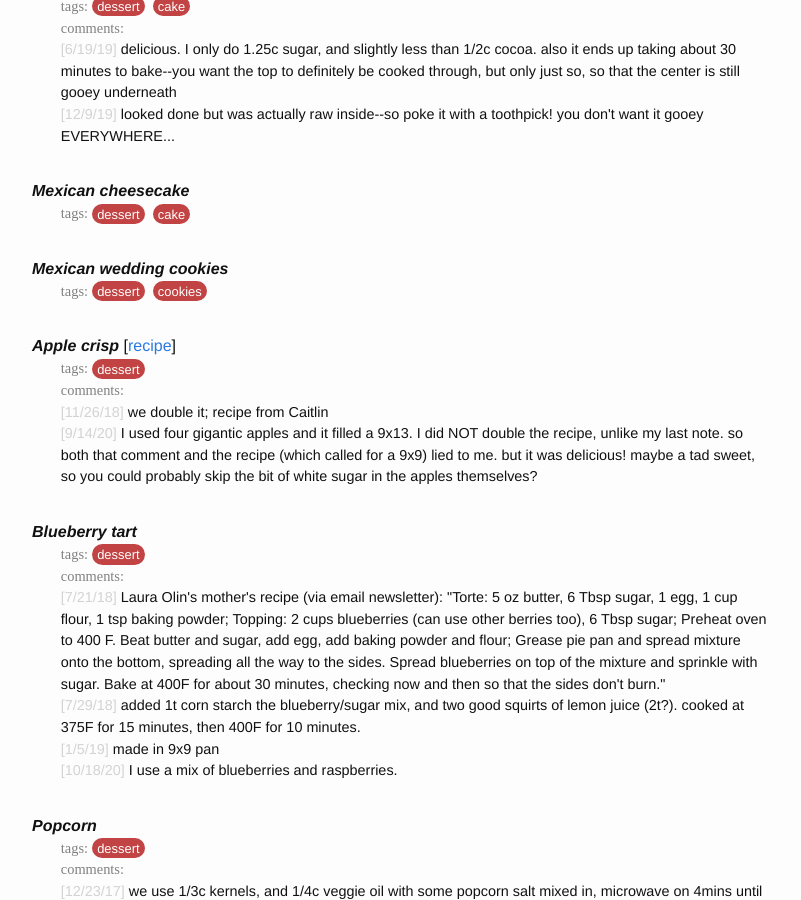
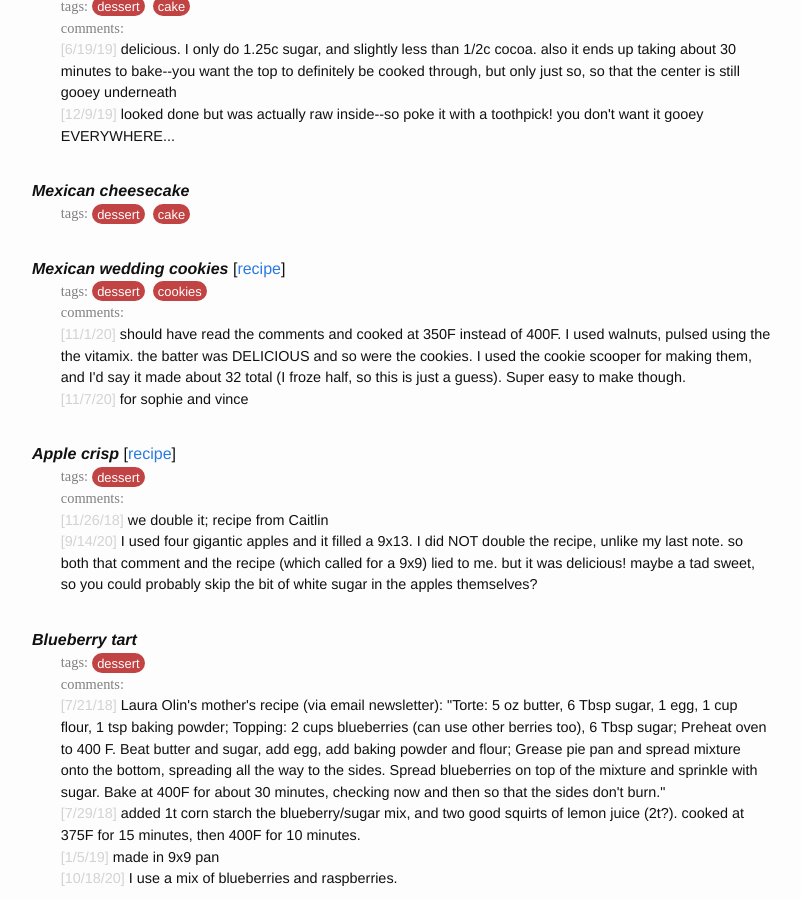
Before and after one commit to mobeets/recipes, a Jekyll site: the page built from index.html, in a window 1280 px wide and 900 px high, scrolled down 31072 px. Shown: the whole window, without its empty margins (238-1039 px from the left). Built offline with Jekyll 4.4.1, drawn with Linux system fonts in a browser that asks for light colours; nearby versions of some CDN libraries; library files that are not in the unit come from our copies; some of the changed lines change nothing that is shown.

Commit message:
data update

```diff
--- a/_data/recipes.yml
+++ b/_data/recipes.yml
@@ -4,7 +4,7 @@
   name: "hot buttered rum"
   tags:
   - "drink"
-  last_suggested_date: '2016-01-01'
+  last_suggested_date: '2020-10-31'
   recipe_urls: []
   comments:
   - date: "10/17/20"
@@ -258,7 +258,7 @@
   tags:
   - "dinner"
   - "chicken"
-  last_suggested_date: '2016-01-01'
+  last_suggested_date: '2020-10-31'
   recipe_urls:
   - "https://www.thechunkychef.com/one-pot-chicken-parmesan-pasta/"
   comments:
@@ -270,7 +270,7 @@
   name: "sausage squash bake"
   tags:
   - "dinner"
-  last_suggested_date: '2016-01-01'
+  last_suggested_date: '2020-10-31'
   recipe_urls: []
   comments:
   - date: "10/15/20"
@@ -288,7 +288,7 @@
   comments:
   - date: "9/30/20"
     comment: "a little too salty and too much sage, but super flavorful. I also add chili flakes, and use garlic powder instead of garlic. used 8oz sausage so recipe split in half."
-- count: 1
+- count: 2
   index: 172
   nickname: ""
   name: "thai shrimp curry"
@@ -324,7 +324,7 @@
   comments:
   - date: "7/24/20"
     comment: "this recipe was much better! the sprinkling of togarashi at the end was perfect. jess got _super_ thin pork chops which seemed bad at first but honestly it wasn't really that bad. we used the 'cheat dashi' but I do want to buy the real deal for next time."
-- count: 3
+- count: 4
   index: 169
   nickname: ""
   name: "cast iron pizza"
@@ -761,7 +761,7 @@
   tags:
   - "dinner"
   - "chicken"
-  last_suggested_date: '2019-08-24'
+  last_suggested_date: '2020-11-07'
   recipe_urls:
   - "http://www.seriouseats.com/recipes/2017/04/katsudon-japanese-leftover-cutlet-rice-egg-bowl-recipe.html"
   comments:
@@ -1135,7 +1135,7 @@
   name: "roast duck"
   tags:
   - "dinner"
-  last_suggested_date: '2019-08-31'
+  last_suggested_date: '2020-11-14'
   recipe_urls: []
   comments:
   - date: "7/12/16"
@@ -1616,7 +1616,7 @@
   - "dinner"
   - "tacos"
   - "chicken"
-  last_suggested_date: '2019-08-31'
+  last_suggested_date: '2020-11-14'
   recipe_urls: []
   comments:
   - date: "5/26/15"
@@ -1653,7 +1653,7 @@
   - "dinner"
   - "pasta"
   - "pork"
-  last_suggested_date: '2019-08-24'
+  last_suggested_date: '2020-11-07'
   recipe_urls: []
   comments:
   - date: "4/18/15"
@@ -1810,7 +1810,7 @@
   tags:
   - "dinner"
   - "soup"
-  last_suggested_date: '2019-08-31'
+  last_suggested_date: '2020-11-14'
   recipe_urls: []
   comments:
   - date: "8/24/14"
@@ -1940,7 +1940,7 @@
   comments:
   - date: "6/23/14"
     comment: "talk about people doing jobs they hate, and dumb people who click Edit to copy/paste"
-- count: 7
+- count: 8
   index: 47
   nickname: ""
   name: "lasagna"
@@ -2041,7 +2041,7 @@
   name: "scallops, oyster mushrooms"
   tags:
   - "dinner"
-  last_suggested_date: '2019-08-24'
+  last_suggested_date: '2020-11-07'
   recipe_urls: []
   comments:
   - date: "1/29/14"
@@ -2165,7 +2165,7 @@
   tags:
   - "dinner"
   - "sandwich"
-  last_suggested_date: '2019-08-31'
+  last_suggested_date: '2020-11-14'
   recipe_urls: []
   comments:
   - date: "10/30/13"
@@ -2719,7 +2719,7 @@
   last_suggested_date: '2020-06-13'
   recipe_urls: []
   comments: []
-- count: 1
+- count: 3
   index: 62
   nickname: ""
   name: "mexican wedding cookies"
@@ -2727,8 +2727,13 @@
   - "dessert"
   - "cookies"
   last_suggested_date: '2020-07-25'
-  recipe_urls: []
-  comments: []
+  recipe_urls:
+  - "https://www.food.com/recipe/traditional-mexican-wedding-cookies-162213"
+  comments:
+  - date: "11/1/20"
+    comment: "should have read the comments and cooked at 350F instead of 400F. I used walnuts, pulsed using the the vitamix. the batter was DELICIOUS and so were the cookies. I used the cookie scooper for making them, and I'd say it made about 32 total (I froze half, so this is just a guess). Super easy to make though."
+  - date: "11/7/20"
+    comment: "for sophie and vince"
 - count: 3
   index: 61
   nickname: ""
@@ -2828,7 +2833,7 @@
   comments:
   - date: "5/13/17"
     comment: "the one on the same page as the queen of sheba"
-- count: 1
+- count: 2
   index: 53
   nickname: ""
   name: "skillet cookie pie"
@@ -2896,7 +2901,7 @@
     comment: "they're basically like sugar cookies if you short on the bourbon, but they're still very good. we make a buttercream frosting for them"
   - date: "10/25/18"
     comment: "we make 86 of them, with buttercream frosting. we try to pipe it but it eventually starts melting/clumping weirdly, so a spoon was the way to go. maybe next time don't add more milk than the recipe calls for..."
-- count: 2
+- count: 3
   index: 48
   nickname: ""
   name: "hot chocolate"
@@ -3579,7 +3584,7 @@
   comments:
   - date: "2/3/18"
     comment: "absolutely delicious--almost crepe-like. Emre said they were seriously the best pancakes he'd ever had"
-- count: 54
+- count: 55
   index: 1
   nickname: ""
   name: "sourdough bread"
```
